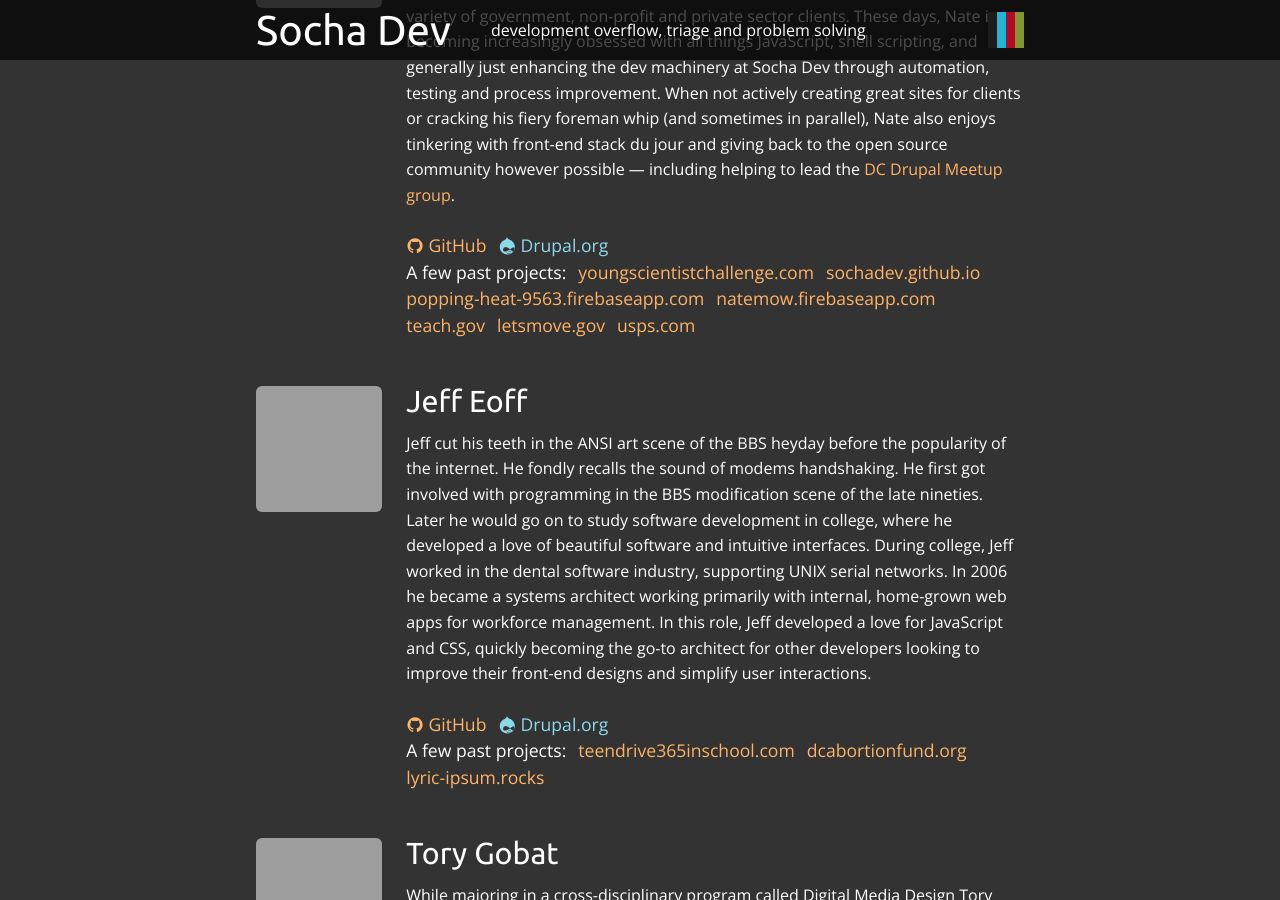
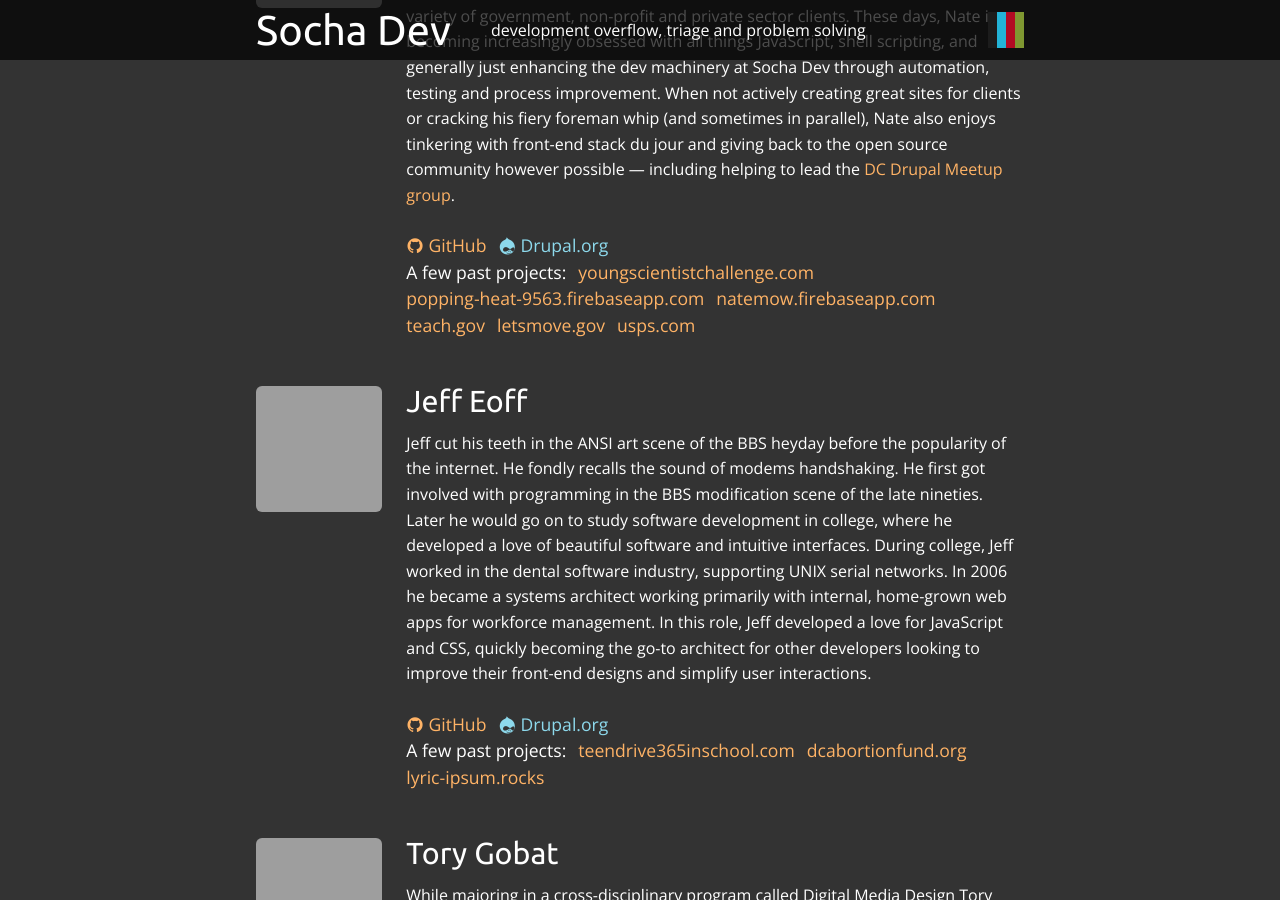
Before and after one commit to SochaDev/sochadev.github.io, a Jekyll site: the page built from team.md, in a window 1280 px wide and 900 px high, scrolled down 1460 px. Built offline with Jekyll 4.4.1, drawn with Linux system fonts in a browser that asks for light colours; nearby versions of some CDN libraries; grey boxes are pictures that could not be loaded.

```diff
--- a/_data/team.yml
+++ b/_data/team.yml
@@ -58,7 +58,6 @@
     <a href="http://www.meetup.com/drupal-dc">DC Drupal Meetup group</a>.
   projects: [
     "youngscientistchallenge.com",
-    "sochadev.github.io",
     "popping-heat-9563.firebaseapp.com",
     "natemow.firebaseapp.com",
     "teach.gov",
```
